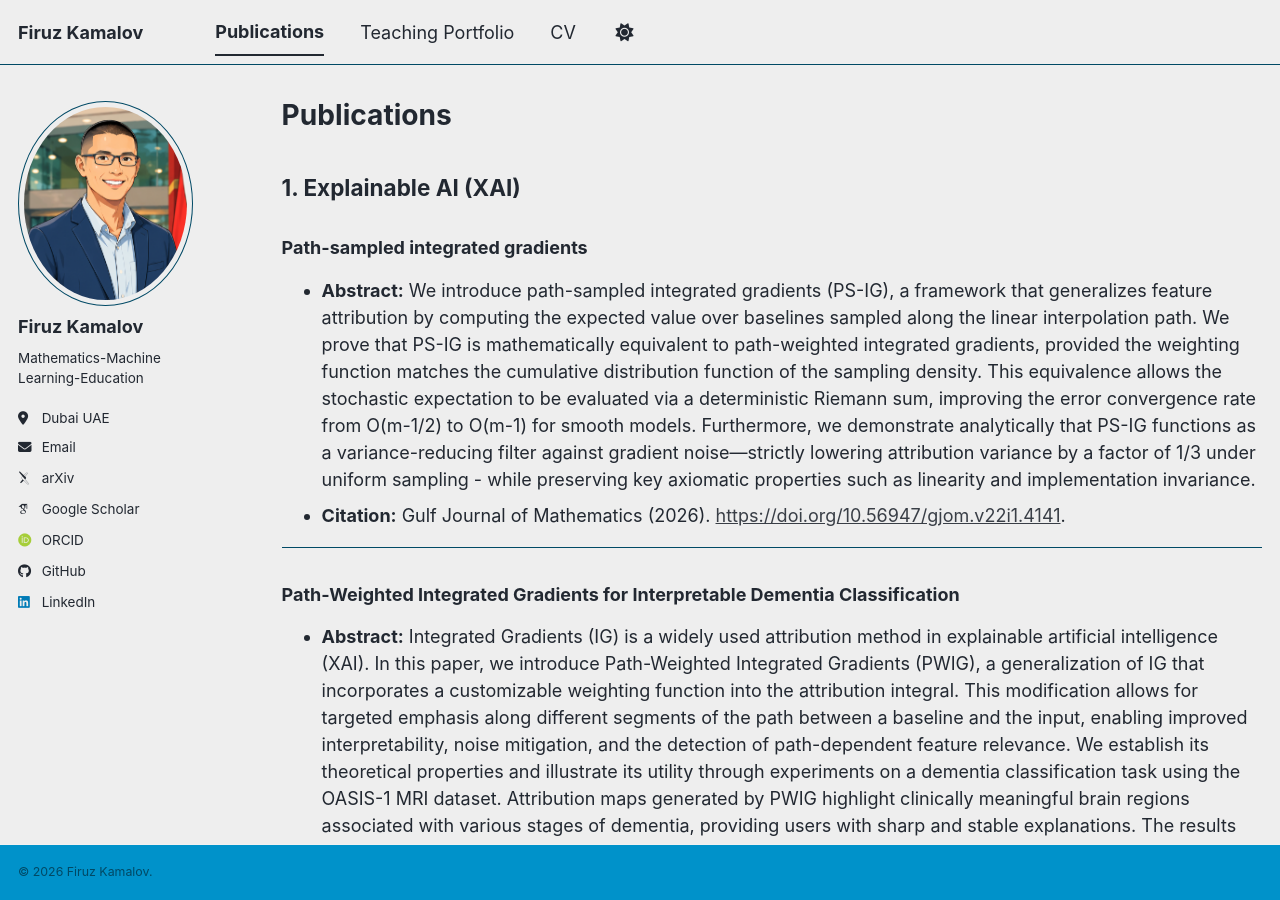
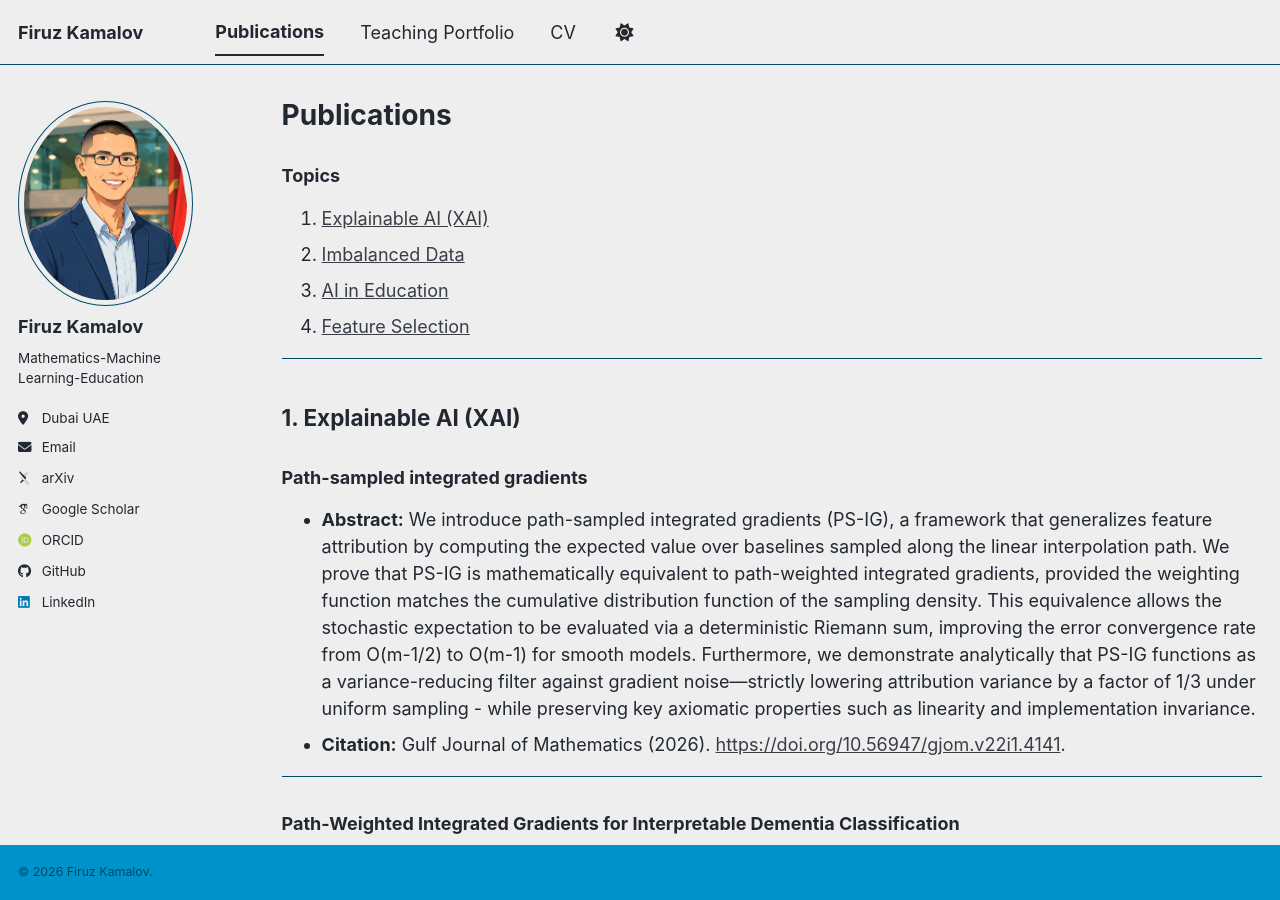
Before and after one commit to firuz-kamalov/firuz-kamalov.github.io, a Jekyll site: the page built from _pages/publications.md, in a window 1280 px wide and 900 px high. Built offline with Jekyll 4.4.1, drawn with Linux system fonts in a browser that asks for light colours; some web fonts are replaced; a script bundle is joined from its source files by our own code; library files that are not in the unit come from our copies.

Commit message:
Update publications.md

```diff
--- a/_pages/publications.md
+++ b/_pages/publications.md
@@ -7,7 +7,15 @@ author_profile: true
 
 {% include base_path %}
 
-## 1. Explainable AI (XAI)
+### Topics
+1. [Explainable AI (XAI)](#xai)
+2. [Imbalanced Data](#imbalanced-data)
+3. [AI in Education](#ai-in-education)
+4. [Feature Selection](#feature-selection)
+
+---
+
+## <a name="xai"></a>1. Explainable AI (XAI)
 
 ### Path-sampled integrated gradients
 *   **Abstract:** We introduce path-sampled integrated gradients (PS-IG), a framework that generalizes feature attribution by computing the expected value over baselines sampled along the linear interpolation path. We prove that PS-IG is mathematically equivalent to path-weighted integrated gradients, provided the weighting function matches the cumulative distribution function of the sampling density. This equivalence allows the stochastic expectation to be evaluated via a deterministic Riemann sum, improving the error convergence rate from O(m-1/2) to O(m-1) for smooth models. Furthermore, we demonstrate analytically that PS-IG functions as a variance-reducing filter against gradient noise---strictly lowering attribution variance by a factor of 1/3 under uniform sampling - while preserving key axiomatic properties such as linearity and implementation invariance.
@@ -21,7 +29,7 @@ author_profile: true
 
 ---
 
-## 2. Imbalanced Data
+## <a name="imbalanced-data"></a>2. Imbalanced Data
 
 ### Kernel density estimation based sampling for imbalanced class distribution
 *   **Abstract:** Imbalanced response variable distribution is a common occurrence in data science. In fields such as fraud detection, medical diagnostics, system intrusion detection and many others where abnormal behavior is rarely observed the data under study often features disproportionate target class distribution. One common way to combat class imbalance is through resampling of the minority class to achieve a more balanced distribution. In this paper, we investigate the performance of the sampling method based on kernel density estimation (KDE). We believe that KDE offers a more natural way to generate new instances of minority class that is less prone to overfitting than other standard sampling techniques. It is based on a well established theory of nonparametric statistical estimation. Numerical experiments show that KDE can outperform other sampling techniques on a range of real life datasets as measured by F1-score and G-mean. The results remain consistent across a number of classification algorithms used in the experiments. Furthermore, the proposed method outperforms the benchmark methods irregardless of the class distribution ratio. We conclude, based on the solid theoretical foundation and strong experimental results, that the proposed method would be a valuable tool in problems involving imbalanced class distribution.
@@ -35,7 +43,7 @@ author_profile: true
 
 ---
 
-## 3. AI in Education
+## <a name="ai-in-education"></a>3. AI in Education
 
 ### Evolution of AI in Education: Agentic Workflows
 *   **Abstract:** The primary goal of this study is to analyze agentic workflows in education according to the proposed four major technological paradigms: reflection, planning, tool use, and multi-agent collaboration. We critically examine the role of AI agents in education through these key design paradigms, exploring their advantages, applications, and challenges. Second, to illustrate the practical potential of agentic systems, we present a proof-of-concept application: a multi-agent framework for automated essay scoring. Preliminary results suggest this agentic approach may offer improved consistency compared to stand-alone LLMs. Our findings highlight the transformative potential of AI agents in educational settings while underscoring the need for further research into their interpretability and trustworthiness.
@@ -49,7 +57,7 @@ author_profile: true
 
 ---
 
-## 4. Feature Selection
+## <a name="feature-selection"></a>4. Feature Selection
 
 ### Mathematical methods in feature selection: A review
 *   **Abstract:** Feature selection is essential in machine learning and data science. Recently, there has been a growing effort to apply various mathematical methods to construct novel feature selection algorithms. In this study, we present a comprehensive state-of-the-art review of such techniques. We propose a new mathematical framework-based taxonomy to group the existing literature and provide an analysis of the research in each category from a mathematical perspective. The key frameworks discussed include variance-based methods, regularization methods, and Bayesian methods. By analyzing the strengths and limitations of each technique, we provide insights into their applicability across various domains. The review concludes with emerging trends and future research directions for mathematical methods in feature selection.
```
